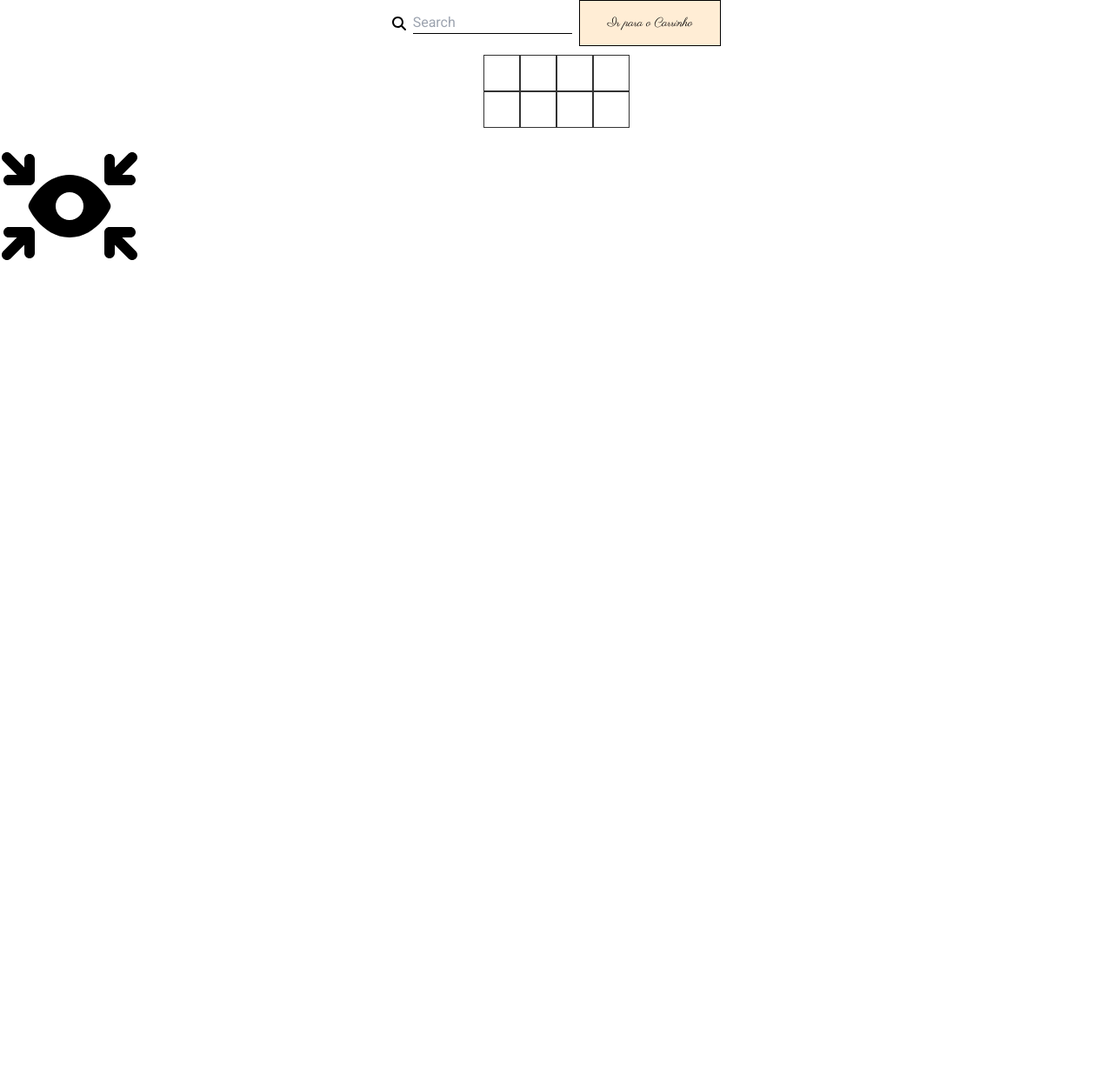
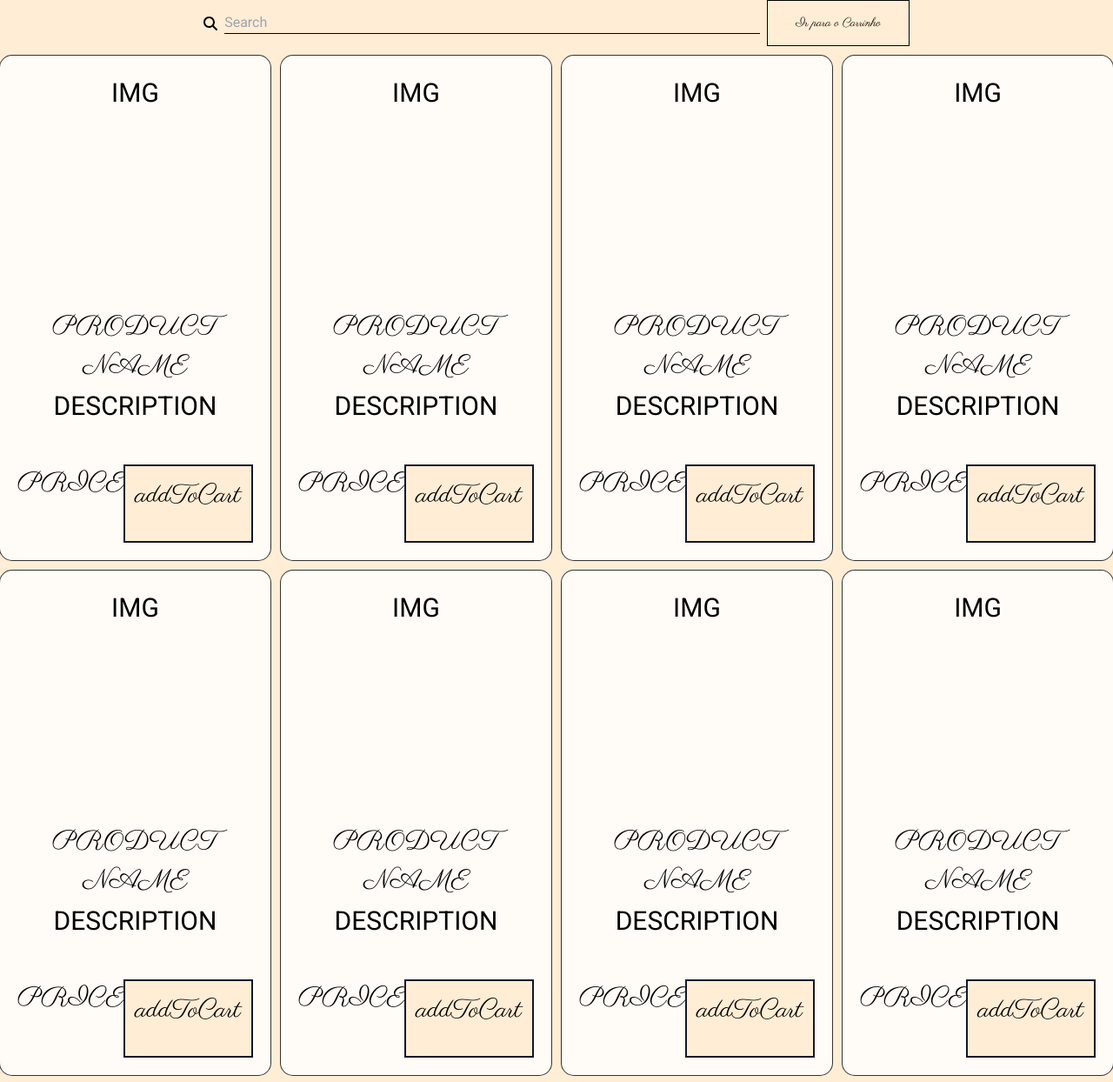
Before and after one commit to MGP-28/JS-ECommerce-Project, a website built with Vite: page index.html in a window 1280 px wide. Shown: the top 1244 px of the page at 87% size. Before the commit the page ends 800 px from the top, so only its background shows below. Built offline with nearby package versions, Linux system fonts and the light colour scheme; no server answers.

Commit message:
updates on Shop HTML and CSS

```diff
--- a/index.html
+++ b/index.html
@@ -14,10 +14,10 @@
     <div id="app">
 
       <div id="shop">
-        <div id="shop-search-button-row" class="flex justify-center gap-2">
-          <div id="shop-search-container" class="flex items-center gap-2">
+        <div id="shop-search-button-row" class="flex flex-wrap justify-center gap-2">
+          <div id="shop-search-container" class="flex items-center gap-2 w-1/2">
             <i class="fa-solid fa-magnifying-glass"></i>
-            <input type="text" class="input border-b border-black" placeholder="Search">
+            <input type="text" class="input border-b border-black w-full" placeholder="Search">
 
           </div>
           <button id="shop-goToCart" class="button border border-black ">Ir para o Carrinho</button>
@@ -28,22 +28,196 @@
           <div class="shop-grid-container">
             <div class="shop-grid-item">
               <div class="product-card">
-                <div class="product-card-img">
+                <div class="img">
+                  IMG
+                </div>
 
+                <div class="name">
+                  PRODUCT NAME
                 </div>
-                <div class="product-card-content">
 
+                <div class="description">
+                  DESCRIPTION
+                </div>
+
+                <div class="price">
+                  PRICE
+                </div>
+
+                <div class="addToCart p-3 border-solid border-2 border-slate-900">
+                  <button id="addToCart ">addToCart</button>
                 </div>
               </div>
             </div>
 
-            <div class="shop-grid-item"></div>
-            <div class="shop-grid-item"></div>
-            <div class="shop-grid-item"></div>
-            <div class="shop-grid-item"></div>
-            <div class="shop-grid-item"></div>
-            <div class="shop-grid-item"></div>
-            <div class="shop-grid-item"></div>
+            <div class="shop-grid-item">
+              <div class="product-card">
+                <div class="img">
+                  IMG
+                </div>
+
+                <div class="name">
+                  PRODUCT NAME
+                </div>
+
+                <div class="description">
+                  DESCRIPTION
+                </div>
+
+                <div class="price">
+                  PRICE
+                </div>
+
+                <div class="addToCart p-3 border-solid border-2 border-slate-900">
+                  <button id="addToCart">addToCart</button>
+                </div>
+              </div>
+            </div>
+
+            <div class="shop-grid-item">
+              <div class="product-card">
+                <div class="img">
+                  <p>IMG</p>
+                </div>
+
+                <div class="name">
+                  PRODUCT NAME
+                </div>
+
+                <div class="description">
+                  DESCRIPTION
+                </div>
+
+                <div class="price ">
+                  PRICE
+                </div>
+
+                <div class="addToCart p-3 border-solid border-2 border-slate-900">
+                  <button id="btn-addToCart">addToCart</button>
+                </div>
+              </div>
+            </div>
+
+            <div class="shop-grid-item">
+              <div class="product-card">
+                <div class="img">
+                  IMG
+                </div>
+
+                <div class="name">
+                  PRODUCT NAME
+                </div>
+
+                <div class="description">
+                  DESCRIPTION
+                </div>
+
+                <div class="price">
+                  PRICE
+                </div>
+
+                <div class="addToCart p-3 border-solid border-2 border-slate-900">
+                  <button id="addToCart">addToCart</button>
+                </div>
+              </div>
+            </div>
+
+            <div class="shop-grid-item">
+              <div class="product-card">
+                <div class="img">
+                  IMG
+                </div>
+
+                <div class="name">
+                  PRODUCT NAME
+                </div>
+
+                <div class="description">
+                  DESCRIPTION
+                </div>
+
+                <div class="price">
+                  PRICE
+                </div>
+
+                <div class="addToCart p-3 border-solid border-2 border-slate-900">
+                  <button id="addToCart">addToCart</button>
+                </div>
+              </div>
+            </div>
+
+            <div class="shop-grid-item">
+              <div class="product-card">
+                <div class="img">
+                  IMG
+                </div>
+
+                <div class="name">
+                  PRODUCT NAME
+                </div>
+
+                <div class="description">
+                  DESCRIPTION
+                </div>
+
+                <div class="price">
+                  PRICE
+                </div>
+
+                <div class="addToCart p-3 border-solid border-2 border-slate-900">
+                  <button id="addToCart">addToCart</button>
+                </div>
+              </div>
+            </div>
+
+            <div class="shop-grid-item">
+              <div class="product-card">
+                <div class="img">
+                  IMG
+                </div>
+
+                <div class="name">
+                  PRODUCT NAME
+                </div>
+
+                <div class="description">
+                  DESCRIPTION
+                </div>
+
+                <div class="price">
+                  PRICE
+                </div>
+
+                <div class="addToCart p-3 border-solid border-2 border-slate-900">
+                  <button id="addToCart">addToCart</button>
+                </div>
+              </div>
+            </div>
+
+            <div class="shop-grid-item">
+              <div class="product-card">
+                <div class="img">
+                  IMG
+                </div>
+
+                <div class="name">
+                  PRODUCT NAME
+                </div>
+
+                <div class="description">
+                  DESCRIPTION
+                </div>
+
+                <div class="price">
+                  PRICE
+                </div>
+
+                <div class="addToCart p-3 border-solid border-2 border-slate-900">
+                  <button id="addToCart">addToCart</button>
+                </div>
+
+              </div>
+            </div>
           </div>
         </div>
       </div>
--- a/src/input.css
+++ b/src/input.css
@@ -33,7 +33,17 @@ nav{
 
 
 
-/*Page Shop*/
+/* #region PageShop */
+
+/* #region PageShopDesktop */
+
+#app {
+  background-color: var(--color-beige);
+}
+
+.input {
+  background-color: var(--color-beige);
+}
 
 .button {
 
@@ -53,6 +63,7 @@ nav{
   display: grid;
   grid-template-columns: auto auto auto auto;
   padding: 10px;
+  gap: 10px;
 }
 
 .shop-grid-item {
@@ -61,13 +72,57 @@ nav{
   padding: 20px;
   font-size: 30px;
   text-align: center;
+  border-radius: 15px;
+}
+.product-card {
 
+  display:grid;
+  grid-template-columns: repeat(2, 1fr);
+  grid-template-rows: repeat(6, 1fr);
+  grid-template-areas:
+  "img img"
+  "img img"
+  "img img"
+  "name name"
+  "description description"
+  "price addToCart";
+}
 
+.img {
+  grid-area: img;
 
+}
+
+.name {
+  grid-area: name;
+  font-family: 'parisienne';
+
+}
+
+.description {
+  grid-area: description;
+  font-family: 'roboto';
+}
+
+.price {
+  grid-area: price;
+  font-family: 'parisienne';
+}
+
+.addToCart {
+  grid-area: addToCart;
+  background-color: var(--color-beige);
+  font-family: 'parisienne';
 }
 
 
 
+/* #endregion PageShopDesktop */
+
+/* #region PageShopMobile */
+
+/* #endregion PageShopMobile */
+/* #endregion PageShop */
 
 @media screen and (max-width: 768px) {
   nav{
@@ -79,4 +134,21 @@ nav{
     position: fixed;
     transform: translate(50vw, 50vh);
   }
+
+
+  /* #region PageShopMobile */
+
+
+  .shop-grid-container{
+    display: grid;
+    grid-template-columns: auto;
+    padding: 10px;
+    gap: 10px;
+  }
+
+  /* #endregion PageShopMobile */
+
+
+
+
 }
```
